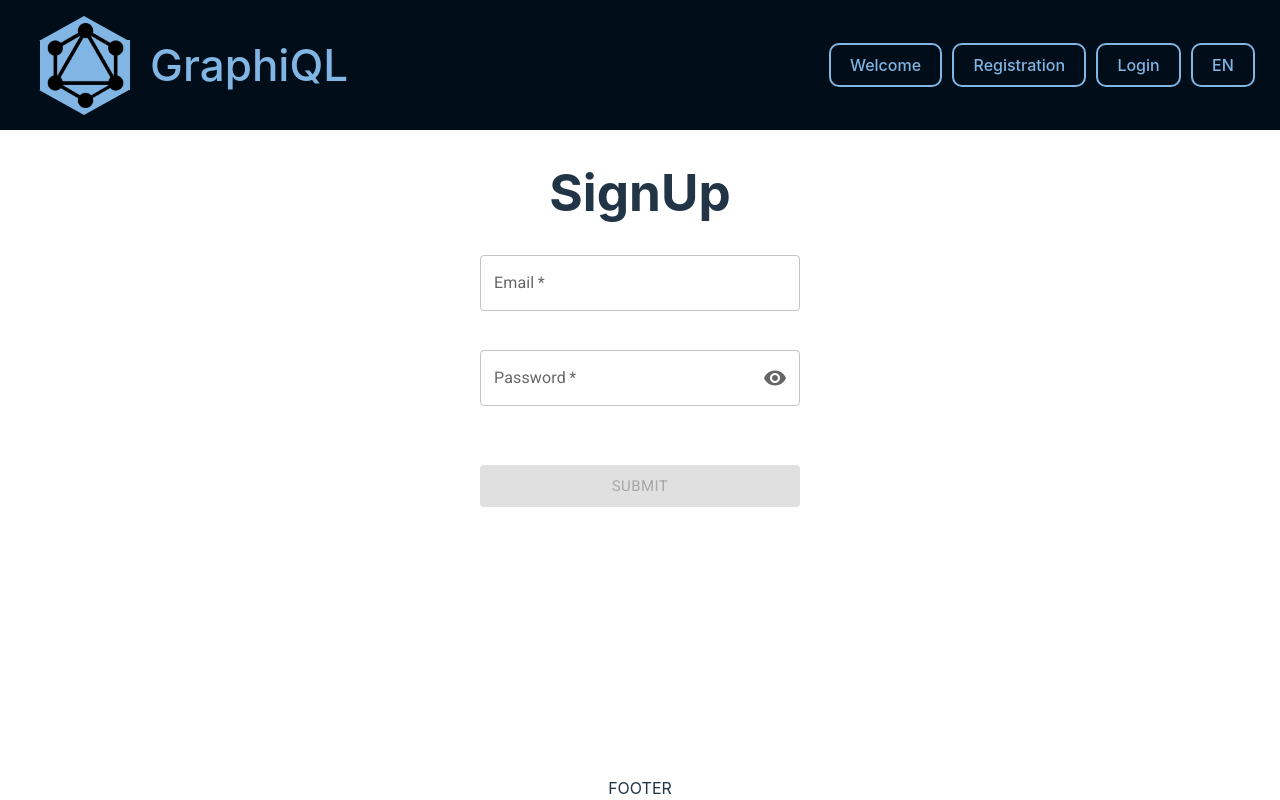
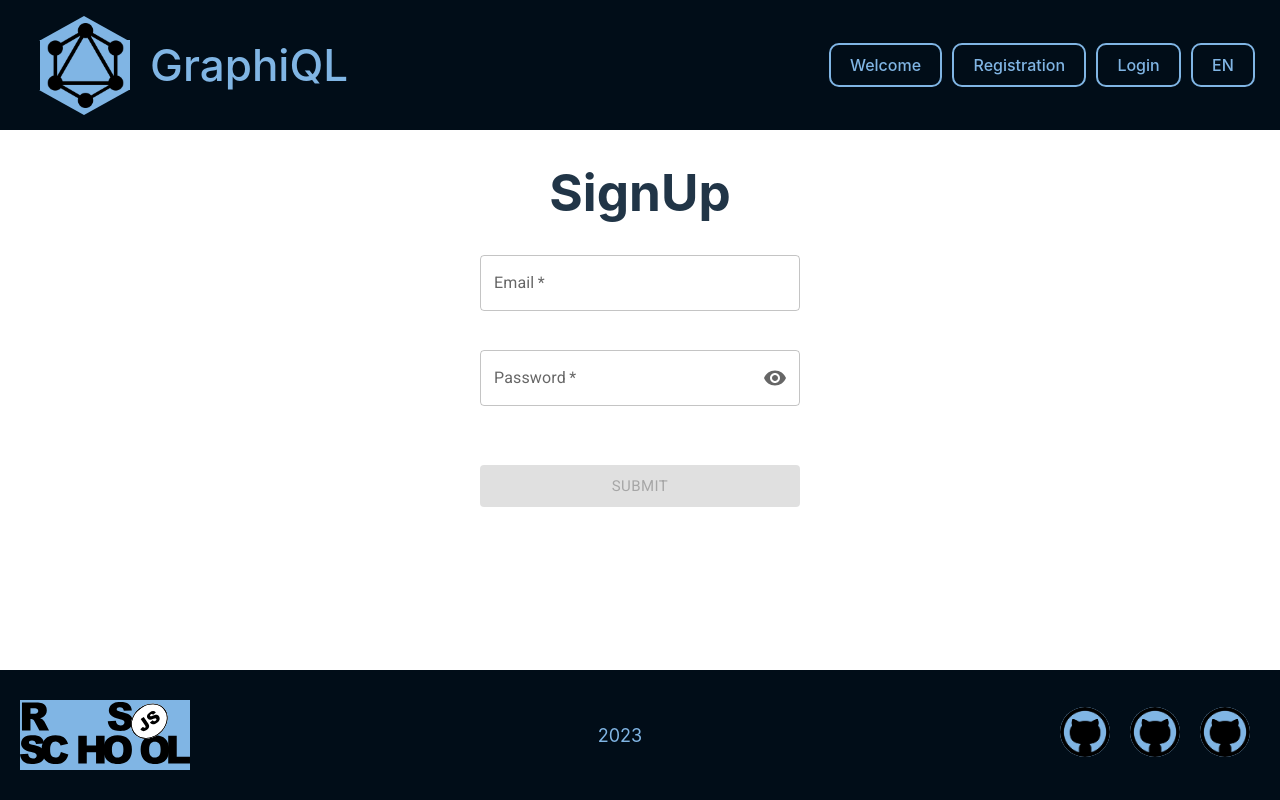
Before and after one commit to juliakocur/graphiql-app, a React (Vite) app: page /registration in a window 1280 px wide. Built offline with nearby package versions, Linux system fonts and the light colour scheme; no server answers.

Commit message:
feat: add footer content

```diff
--- /dev/null
+++ b/src/components/Footer/Footer.css
@@ -0,0 +1,36 @@
+.footer-container {
+  display: flex;
+  justify-content: space-between;
+  align-items: center;
+  width: 100%;
+  max-width: 1280px;
+  padding: 20px;
+}
+
+footer {
+  background-color: rgb(1 13 24);
+  display: flex;
+  justify-content: center;
+  min-height: 130px;
+}
+
+.rss-logo img {
+  min-width: 170px;
+}
+
+.rss-logo {
+  background-color: #80b5e4;
+  cursor: pointer;
+}
+
+.year {
+  font-size: 18px;
+  color: #80b5e4;
+}
+
+.git-accounts img {
+  width: 50px;
+  background-color: #80b5e4;
+  border-radius: 100%;
+  margin: 10px;
+}
--- a/src/components/Footer/Footer.tsx
+++ b/src/components/Footer/Footer.tsx
@@ -1,5 +1,31 @@
+import './footer.css';
+import rs_school from '/rs_school.svg';
+import git from '/git.png';
+
 const Footer = () => {
-  return <footer>FOOTER</footer>;
+  return (
+    <footer>
+      <div className="footer-container">
+        <div className="rss-logo">
+          <a href="https://rs.school/react/">
+            <img src={rs_school} alt="rs-school" />
+          </a>
+        </div>
+        <div className="year">2023</div>
+        <div className="git-accounts">
+          <a href="https://github.com/mracoon">
+            <img src={git} alt="git-account" />
+          </a>
+          <a href="https://github.com/Belski-Anton">
+            <img src={git} alt="git-account" />
+          </a>
+          <a href="https://github.com/juliakocur">
+            <img src={git} alt="git-account" />
+          </a>
+        </div>
+      </div>
+    </footer>
+  );
 };
 
 export default Footer;
```
Also changed, not shown: public/git.png (added), public/rs_school.svg (added).
